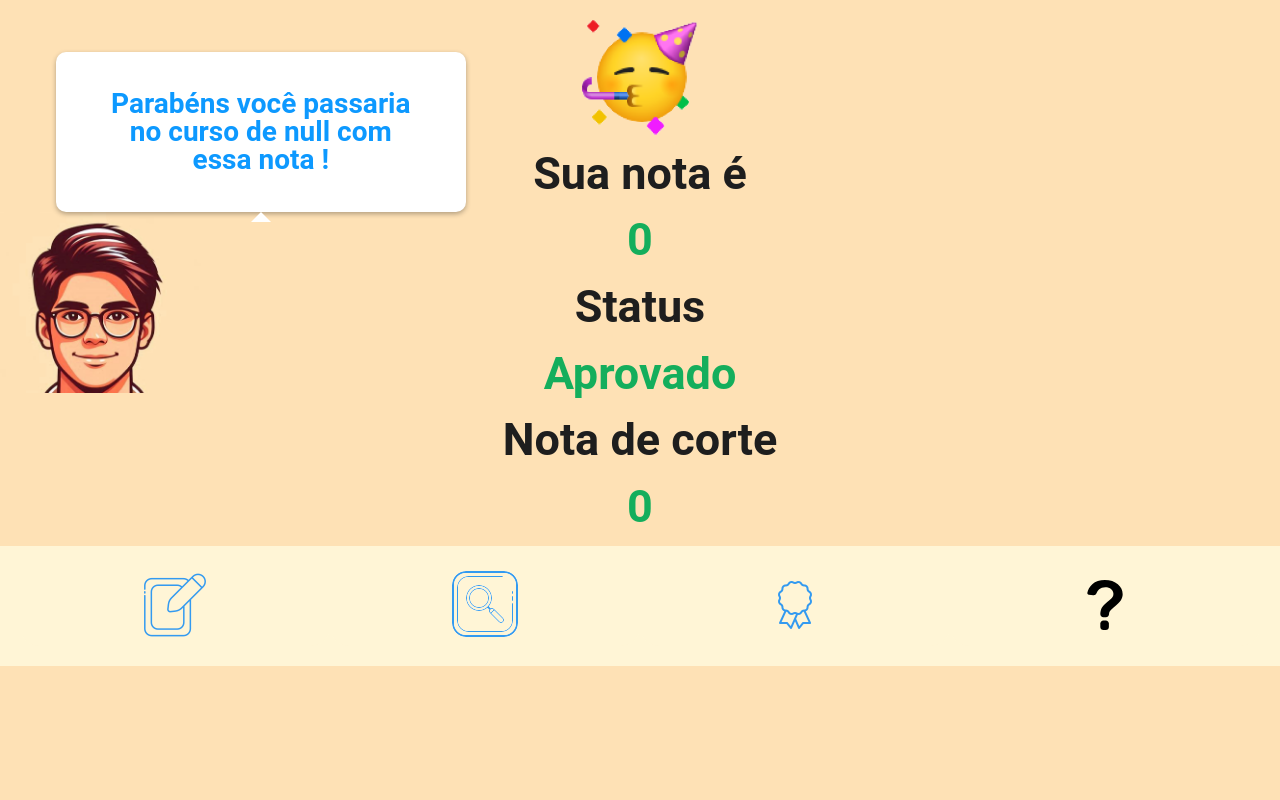
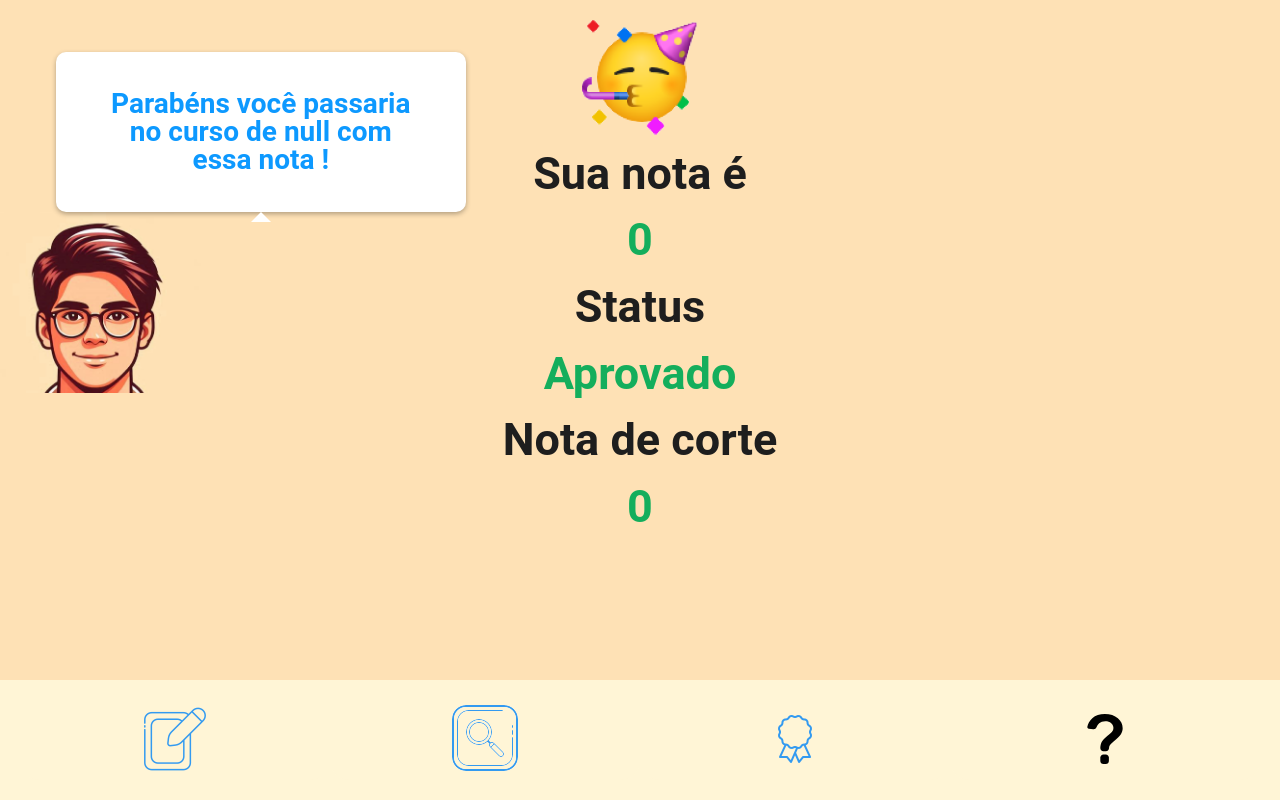
Before and after one commit to marcelelias11/ProjetoJean, a React (Vite) app in the folder FrontEnd/: page /result in a window 1280 px wide. Built offline with nearby package versions, Linux system fonts and the light colour scheme; no server answers.

Commit message:
Tentativa de conserto do footer

```diff
--- a/FrontEnd/src/components/menuButton/menuButton.jsx
+++ b/FrontEnd/src/components/menuButton/menuButton.jsx
@@ -72,10 +72,10 @@ const Footer = styled.footer`
   align-items: center;
   overflow: visible;
   margin: auto;
-  //margin-bottom: 0;
+  margin-top: 10%;
   width: 100%;
   bottom: 0;
-  position: relative;
+  position: fixed;
   background-color: #FFF5D6 !important;
 
 
```
